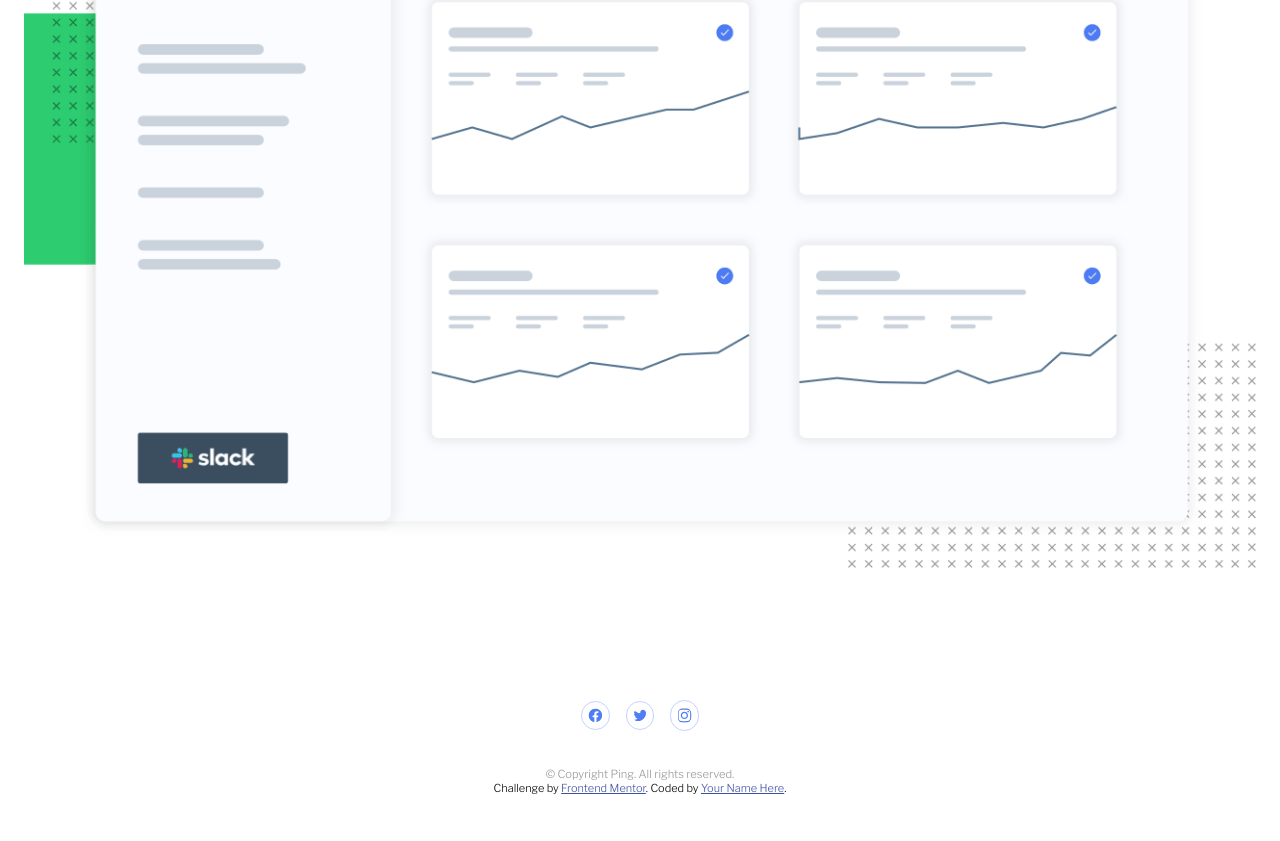
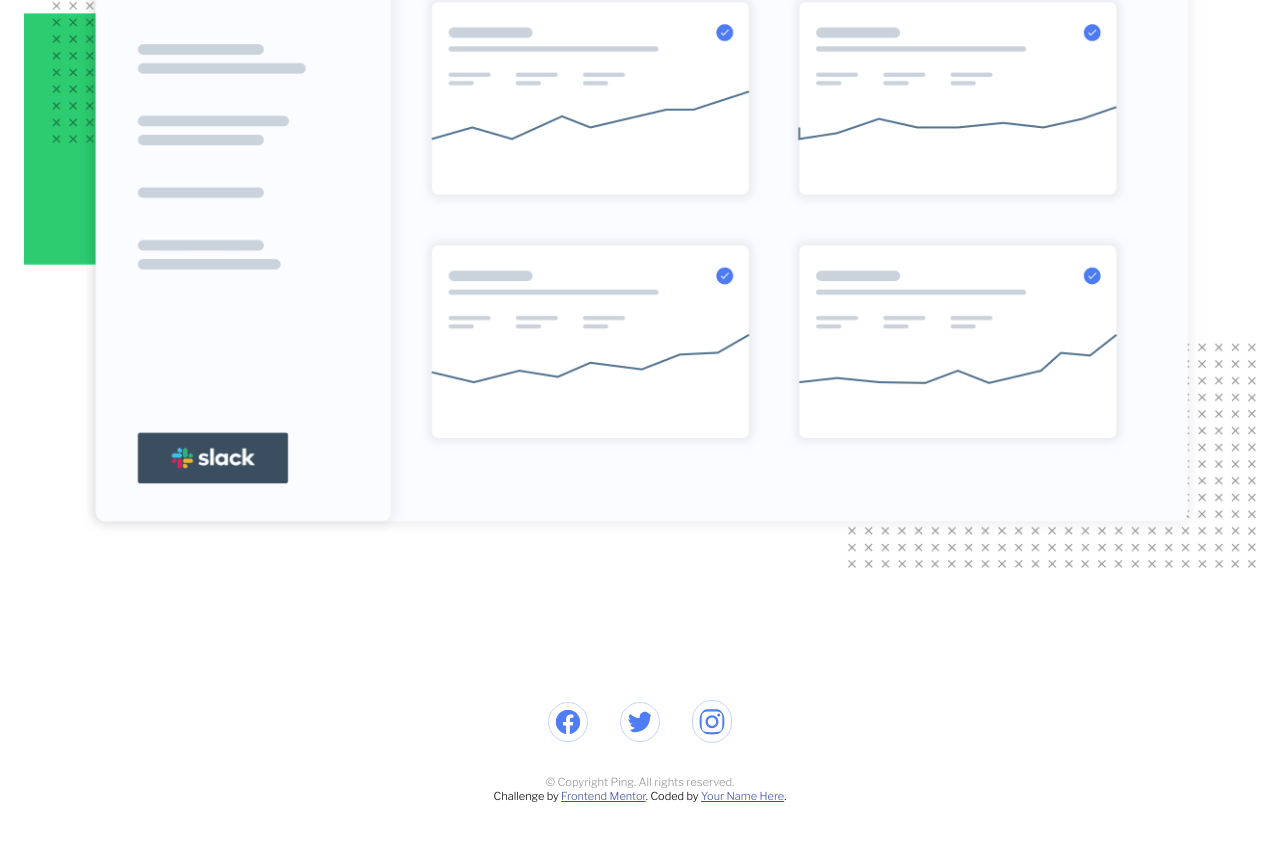
Before and after one commit to branalex94/ping-coming-soon-page, a plain HTML site: page index.html in a window 1280 px wide. Shown: the part 565-1406 px from the top of the page. Drawn offline with nearby package versions, Linux system fonts and the light colour scheme.

Commit message:
Footer icons adjustments

```diff
--- a/styles/styles.css
+++ b/styles/styles.css
@@ -89,13 +89,15 @@ body {
   display: flex;
   justify-content: center;
   align-items: center;
-  gap: 1rem;
+  gap: 2rem;
   margin-bottom: 2rem;
 }
 
 .footer__icon-badge {
-  height: auto;
-  width: 1.8rem;
+  width: 2.5rem;
+  display: flex;
+  justify-content: center;
+  align-items: center;
 }
 
 .footer__icon-badge > svg {
```
